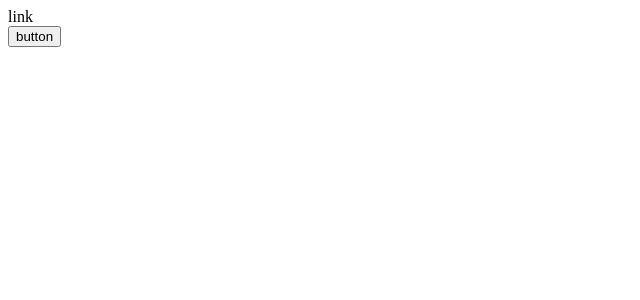
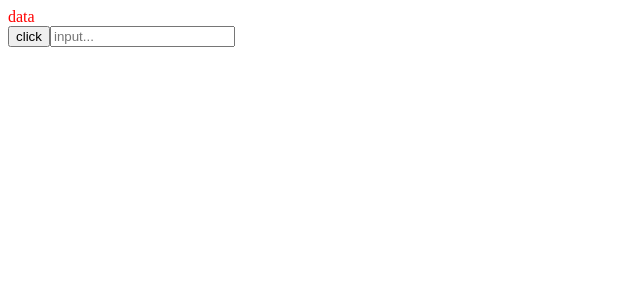
Before and after one commit to Konstantin-Bogorodskii/react-testing-library, a React (Create React App) app: page / in a window 1280 px wide. Shown: the top 300 px of the page, without its empty margins (0-640 px from the left). Built offline with nearby package versions, Linux system fonts and the light colour scheme.

Commit message:
get, find, query in jest / tested user events

```diff
--- a/src/App.js
+++ b/src/App.js
@@ -1,8 +1,28 @@
+import { useEffect, useState } from 'react';
+
 function App() {
+	const [data, setData] = useState(null);
+	const [toggle, setToggle] = useState(false);
+	const [value, setValue] = useState('');
+
+	useEffect(() => {
+		setTimeout(() => {
+			setData({});
+		}, 100);
+	}, []);
+
 	return (
 		<>
-			<div>link</div>
-			<button>button</button>
+			{data && <div style={{ color: 'red' }}>data</div>}
+			{toggle && <div>hidden el</div>}
+			<button onClick={() => setToggle(!toggle)}>click</button>
+
+			<input
+				value={value}
+				onChange={e => setValue(e.target.value)}
+				placeholder="input..."
+			/>
+			<label data-testid="label">{value}</label>
 		</>
 	);
 }
```
Also changed, not shown: 1 other file (tests, documents, lock files or other folders).
